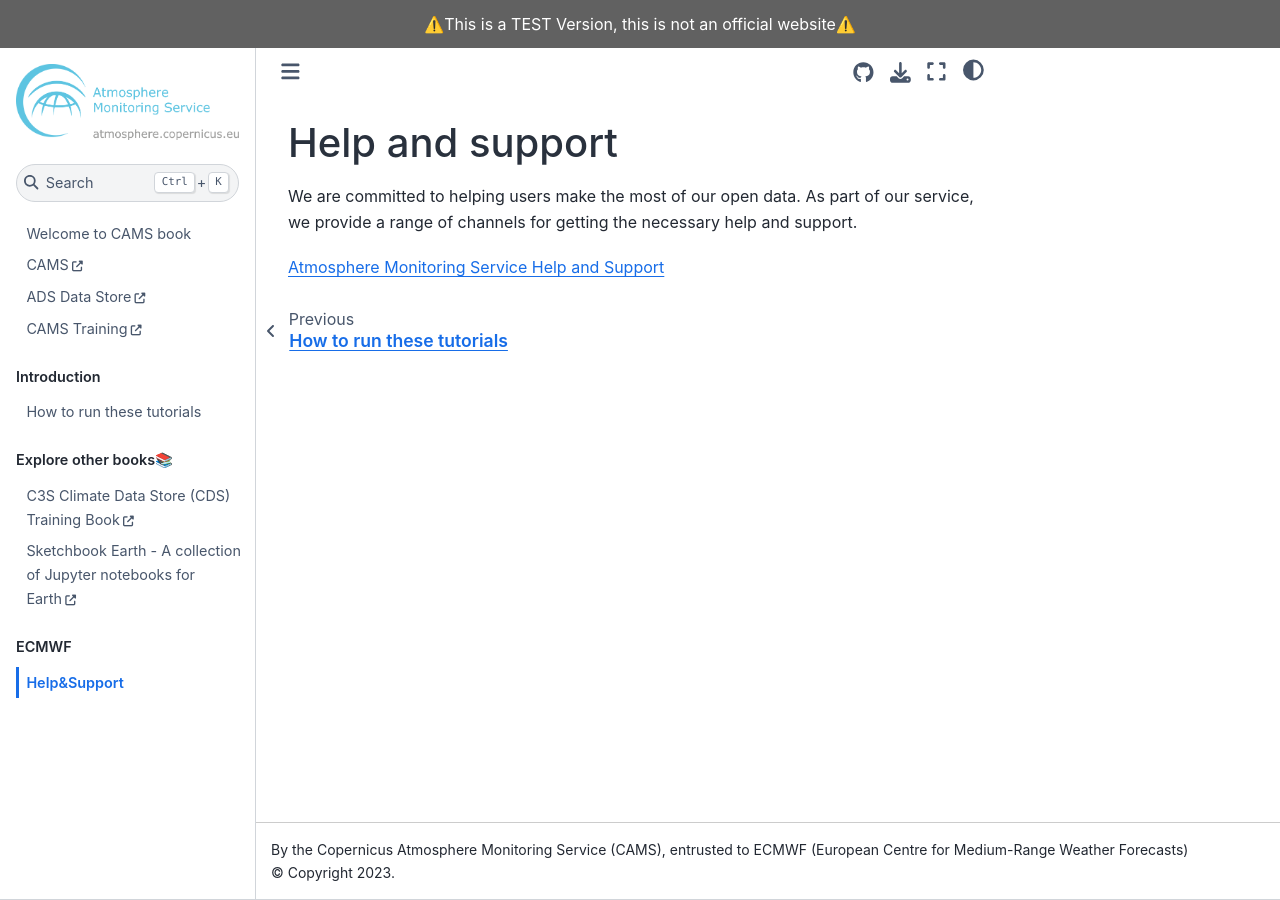
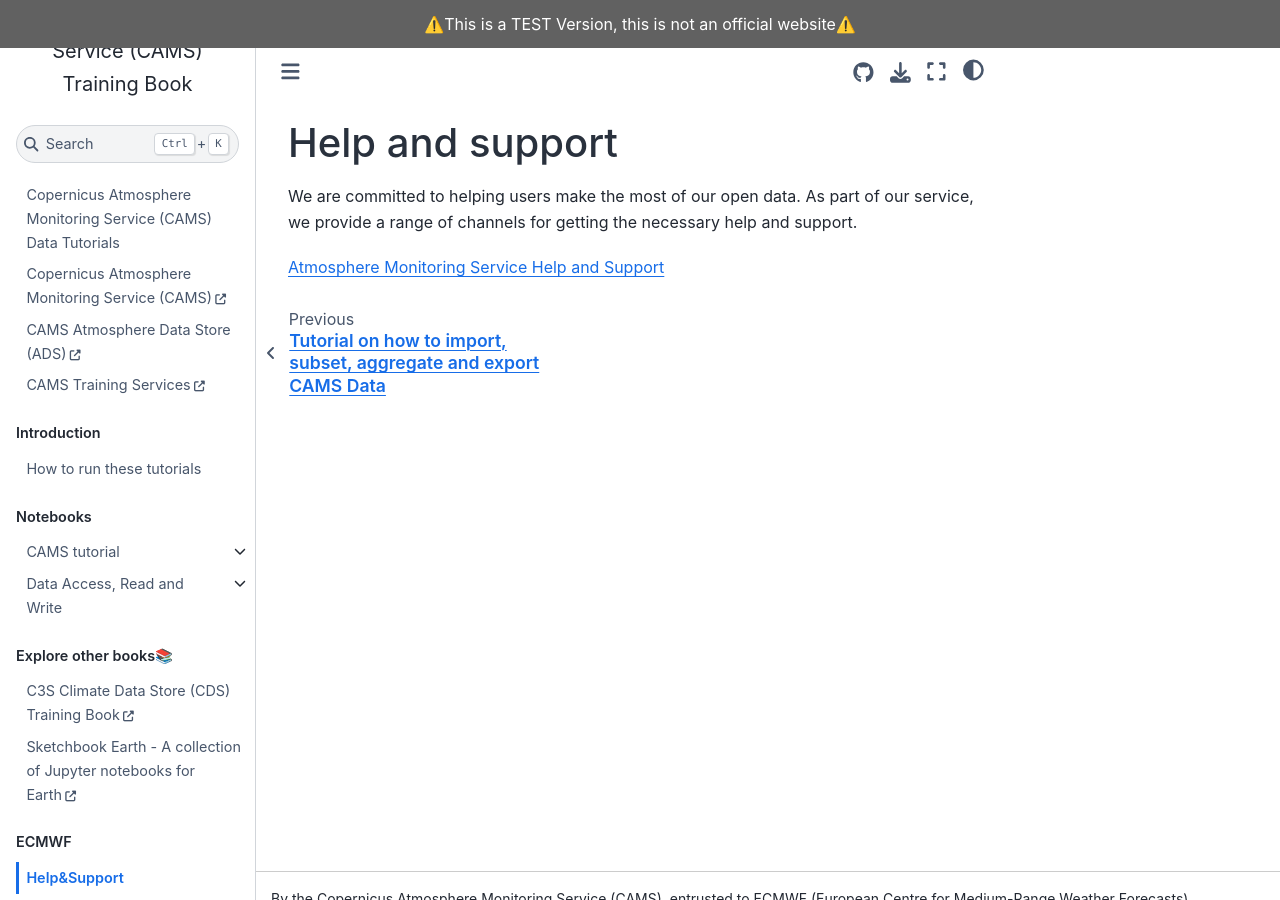
Before and after one commit to Randbee/CAMSBook, a Jupyter Book: the page built from support.md, in a window 1280 px wide and 900 px high. Built offline with Jupyter Book 1.0.4 settings and Sphinx 7.4.7 and the Sphinx Book theme 1.1.4, drawn with Linux system fonts in a browser that asks for light colours; pages that are not in the unit, such as notebooks, are missing from menus.

Commit message:
added client corrections

```diff
--- a/_config.yml
+++ b/_config.yml
@@ -1,9 +1,8 @@
 # Book settings
 # Learn more at https://jupyterbook.org/customize/config.html
 
-title: CAMS Training
+title: Copernicus Atmosphere Monitoring Service (CAMS) Training Book
 author: the Copernicus Atmosphere Monitoring Service (CAMS), entrusted to ECMWF (European Centre for Medium-Range Weather Forecasts)
-logo: CAMS–POS–LINE.png
 
 # Force re-execution of notebooks on each build.
 # See https://jupyterbook.org/content/execute.html
--- a/_toc.yml
+++ b/_toc.yml
@@ -7,36 +7,45 @@
   - caption:
     chapters:
       - url: https://atmosphere.copernicus.eu/
-        title: CAMS
+        title: Copernicus Atmosphere Monitoring Service (CAMS)
       - url: https://ads.atmosphere.copernicus.eu/
-        title: ADS Data Store
+        title: CAMS Atmosphere Data Store (ADS)
       - url: https://atmosphere.copernicus.eu/training
-        title: CAMS Training
+        title: CAMS Training Services
   - caption: Introduction
     chapters:
       - file: how-to-run-these-tutorials
         title: How to run these tutorials
-  - caption: Data Access Tutorials
+  - caption: Notebooks
     chapters:
-      - file: notebooks/da-ads-tutorial/da-ads-tutorial
-      - file: notebooks/da-read-write/da-read-write
-        title: Import, Reduce, Export
-  - caption: Data Visualisation Tutorials
-    chapters:
-      - file: notebooks/vis-maps/vis-maps
-        title: Maps
-      - file: notebooks/vis-animations/vis-animations
-        title: Animations
-      - file: notebooks/vis-time-series/vis-time-series
-        title: Time Series
-      - file: notebooks/vis-profiles/vis-profiles
-        title: Profile Plots and Zonal Means
-  - caption: Data Processing Tutorials
-    chapters:
-      - file: notebooks/proc-aq-index/proc-aq-index
-        title: Air Quality Index
-      - file: notebooks/proc-ozone/proc-ozone
-        title: Antarctic Ozone Hole Monitoring
+      - file: notebook-groups/cams-tutorial
+        title: CAMS tutorial
+        sections:
+          - file: notebooks/da-ads-tutorial/da-ads-tutorial
+            title: CAMS tutorial
+      - file: notebook-groups/da-read-write
+        title: Data Access, Read and Write
+        sections:
+          - file: notebooks/da-read-write/da-read-write
+            title: Import, Reduce, Export
+      - file: notebook-groups/vis-maps
+        title: Data Visualisation
+        sections:
+          - file: notebooks/vis-maps/vis-maps
+            title: Maps
+          - file: notebooks/vis-animations/vis-animations
+            title: Animations
+          - file: notebooks/vis-time-series/vis-time-series
+            title: Time Series
+          - file: notebooks/vis-profiles/vis-profiles
+            title: Profile Plots and Zonal Means
+      - file: notebook-groups/proc-aq-index
+        title: Data Processing
+        sections:
+          - file: notebooks/proc-aq-index/proc-aq-index
+            title: Air Quality Index
+          - file: notebooks/proc-ozone/proc-ozone
+            title: Antarctic Ozone Hole Monitoring
   - caption: Explore other books📚
     chapters:
       - url: https://randbee.github.io/C3SBook/
--- a/intro.md
+++ b/intro.md
@@ -1,6 +1,4 @@
 ![logo](./LogoLine_EC_Cop_ECMWF.png)
-
-# Welcome to CAMS book
 
 <br>
 
--- /dev/null
+++ b/notebook-groups/da-read-write.md
@@ -0,0 +1,3 @@
+# [Tutorial on how to import, subset, aggregate and export CAMS Data](../notebooks/da-read-write/da-read-write.ipynb)
+
+This tutorial provides practical examples that demonstrate how to download, read into Xarray, subset, aggregate and export data from the Atmosphere Data Store (ADS) of the Copernicus Atmosphere Monitoring Service (CAMS).
```
Also changed, not shown: how-to-run-these-tutorials.md (+36 -13 lines), notebook-groups/cams-tutorial.md (added, +3 -0 lines), notebook-groups/data-processing.md (added, +17 -0 lines), notebook-groups/data-visualisation.md (added, +19 -0 lines), LogoLine_EC_Cop_ECMWF.png.
